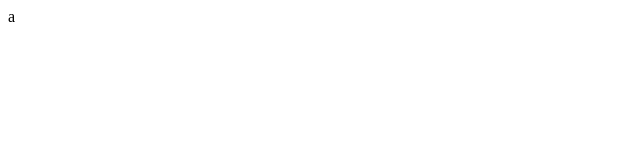
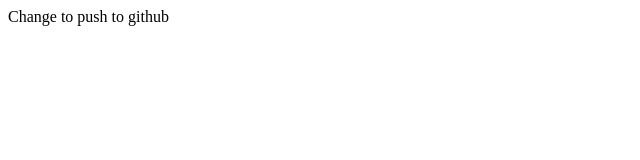
Before and after one commit to mikeryoung/git-demo, a plain HTML site: page web/index.html in a window 1280 px wide. Shown: the whole page, without its empty margins (0-640 px from the left). Drawn offline with Linux system fonts and the light colour scheme.

Commit message:
Updating index page for github

```diff
--- a/web/index.html
+++ b/web/index.html
@@ -6,7 +6,7 @@
 	</head>
 	<body>
 		<nav></nav>
-		<header>a</header>
+		<header>Change to push to github</header>
 		<main></main>
 		<footer></footer>
 	</body>
```
